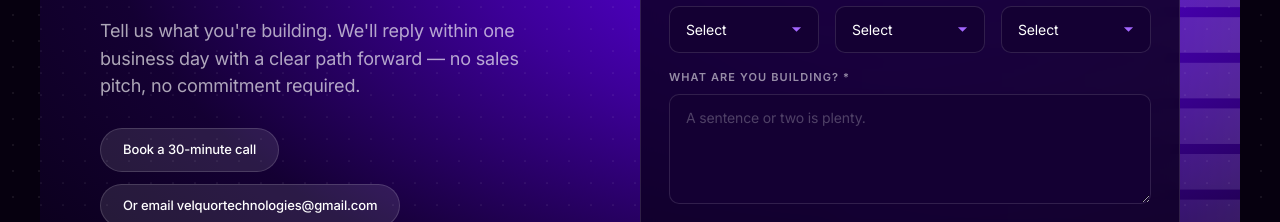
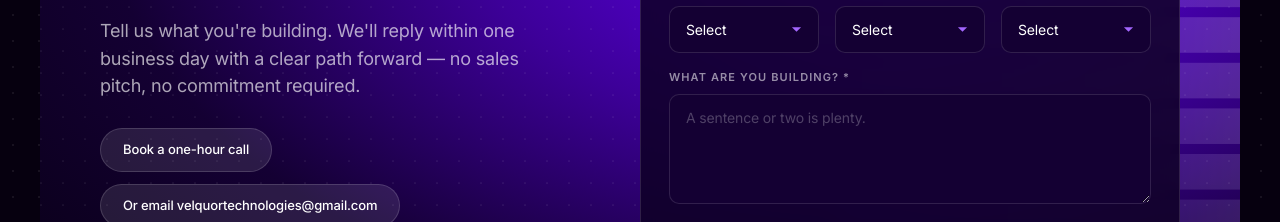
Before and after one commit to velquortech/velquor-portfolio, a Next.js app: page / in a window 1280 px wide. Shown: the part 6420-6642 px from the top of the page. Built offline with nearby package versions, Linux system fonts and the light colour scheme.

Commit message:
updating the booking

```diff
--- a/app/book/page.tsx
+++ b/app/book/page.tsx
@@ -7,7 +7,7 @@ import { BookingEmbed } from "../components/booking/BookingEmbed";
 import { StepField } from "../components/brand/StepField";
 
 const DESCRIPTION =
-  "Book a 30-minute intro call with Velquor. No sales pitch, no commitment — bring a rough idea, a spec, or a system that needs a second pair of eyes.";
+  "Book a one-hour intro call with Velquor. No sales pitch, no commitment — bring a rough idea, a spec, or a system that needs a second pair of eyes.";
 
 export const metadata: Metadata = {
   title: "Book a call",
@@ -93,7 +93,7 @@ export default function BookPage() {
           {/* Header */}
           <header className="relative max-w-[760px] mb-14">
             <p className="text-[12px] font-medium tracking-[0.10em] text-muted uppercase mb-4">
-              Intro call — 30 minutes
+              Intro call — one hour
             </p>
             <h1 className="text-display-xl font-display font-bold uppercase tracking-display-xl leading-display-section text-ink mb-6">
               Pick a time
@@ -101,7 +101,7 @@ export default function BookPage() {
               that works.
             </h1>
             <p className="text-[clamp(16px,2vw,20px)] leading-[1.5] tracking-[-0.2px] text-muted">
-              Thirty minutes with the people who would build it — not a sales
+              A full hour with the people who would build it — not a sales
               team. Bring a rough idea, a written spec, or an existing system
               that needs a second pair of eyes.
             </p>
@@ -115,8 +115,8 @@ export default function BookPage() {
 
             <aside className="grid gap-3 sm:grid-cols-2 lg:grid-cols-1">
               <DetailCard Icon={Clock} label="How long">
-                <span className="text-violet-300">Thirty minutes</span>, and we
-                keep to it. Times are shown in your own timezone.
+                <span className="text-violet-300">One hour</span>, and we keep
+                to it. Times are shown in your own timezone.
               </DetailCard>
 
               <DetailCard Icon={Video} label="Where">
--- a/app/components/sections/cta/CTABand.tsx
+++ b/app/components/sections/cta/CTABand.tsx
@@ -79,7 +79,7 @@ export function CTABand({ sourcePage = "/", interestedIn }: Props) {
                 href="/book"
                 className="inline-block bg-white/10 text-ink border border-white/15 hover:bg-white/15 transition-colors duration-200 px-[22px] py-[11px] rounded-pill text-[13px] font-medium tracking-[-0.13px] no-underline"
               >
-                Book a 30-minute call
+                Book a one-hour call
               </Link>
 
               {/* The mailto survives, for people who prefer their own mail
--- a/app/contact/page.tsx
+++ b/app/contact/page.tsx
@@ -128,7 +128,7 @@ export default function ContactPage() {
                   href="/book"
                   className="text-violet-300 hover:text-violet-100 transition-colors no-underline"
                 >
-                  book a 30-minute call
+                  book a one-hour call
                 </Link>
                 . Google Meet, no commitment.
               </DetailCard>
```
